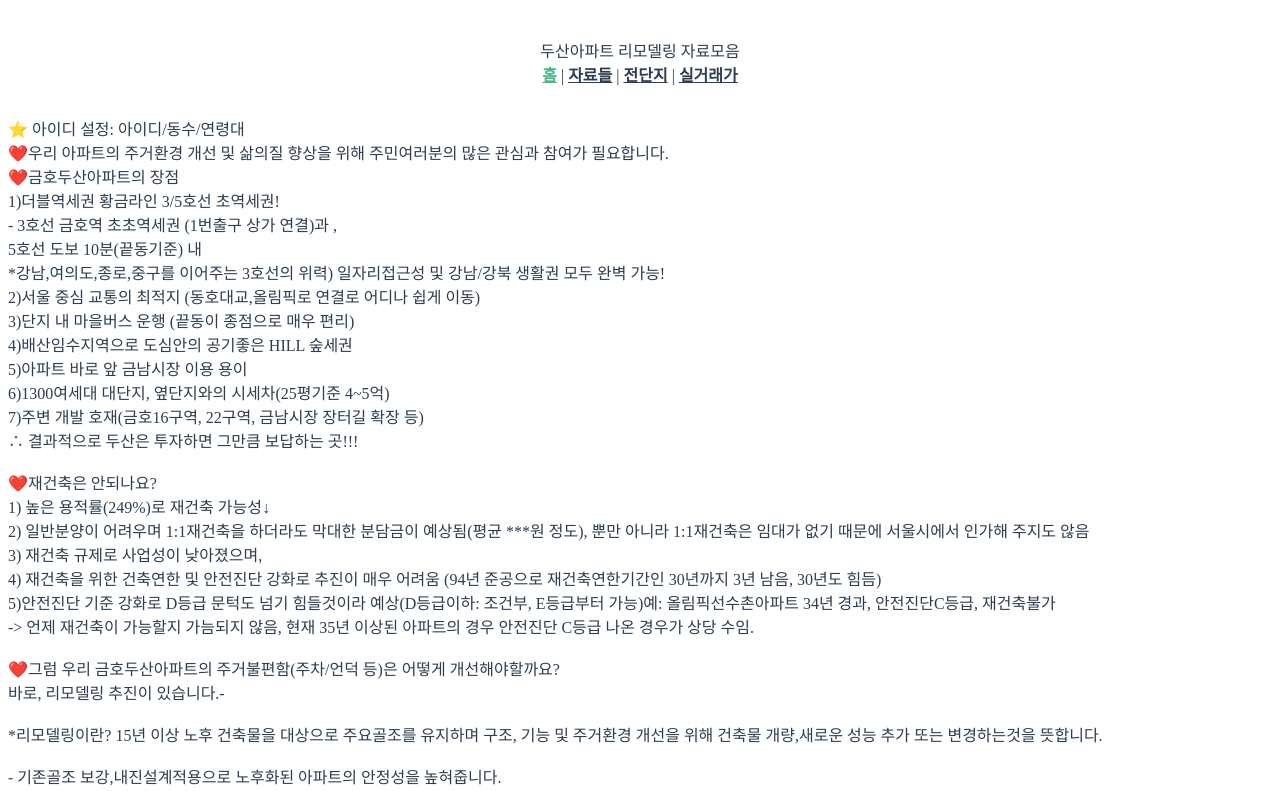
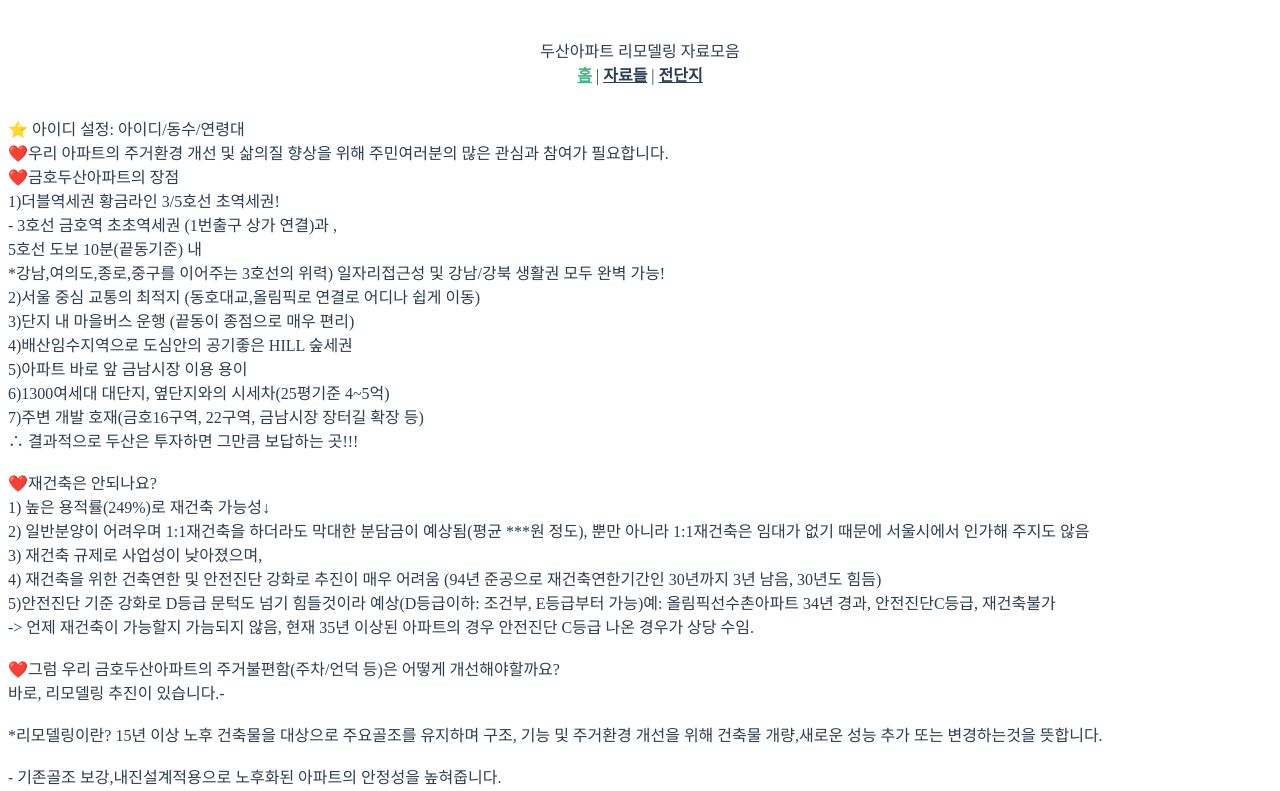
Before and after one commit to ConanShin/doosan-apartment, a Vue app: page / in a window 1280 px wide. Shown: the top 791 px of the page. Built offline with nearby package versions, Linux system fonts and the light colour scheme; a web font is replaced by a local one.

Commit message:
removed trade

```diff
--- a/src/App.vue
+++ b/src/App.vue
@@ -4,8 +4,7 @@
       <header>두산아파트 리모델링 자료모음</header>
       <router-link to="/">홈</router-link> |
       <router-link to="/goods">자료들</router-link> |
-      <router-link to="/flyer">전단지</router-link> |
-      <router-link to="/trade">실거래가</router-link>
+      <router-link to="/flyer">전단지</router-link>
     </div>
     <transition name="fade" mode="out-in">
       <router-view/>
```
